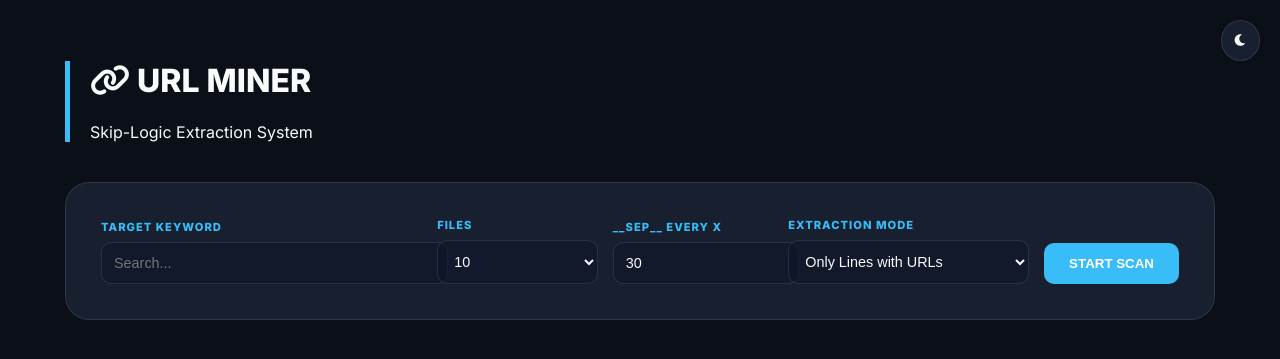
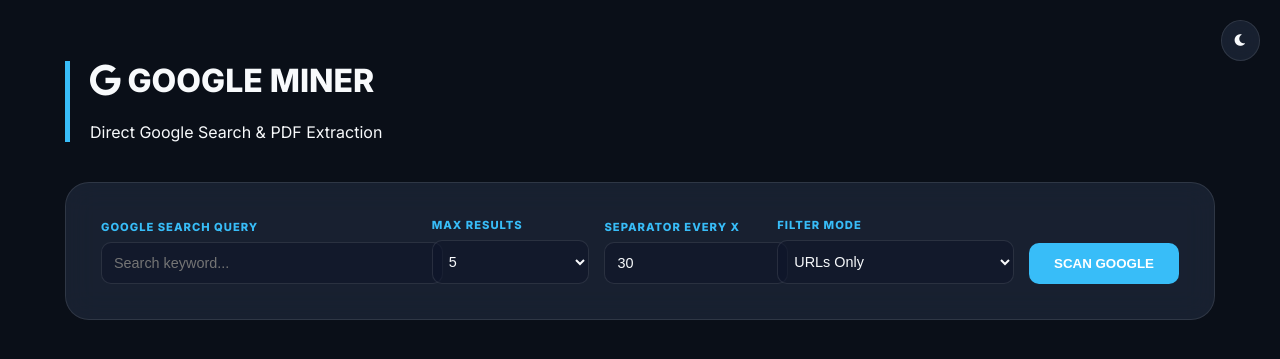
Before and after one commit to be3beke/PDFExtractor, a Flask app: page / in a window 1280 px wide. Shown: the top 359 px of the page. Run offline with Flask 3, Linux system fonts and the light colour scheme.

Commit message:
Update index.html

```diff
--- a/templates/index.html
+++ b/templates/index.html
@@ -2,7 +2,7 @@
 <html lang="en">
 <head>
     <meta charset="UTF-8">
-    <title>URL Intel Collector</title>
+    <title>Google PDF Miner</title>
     <link href="https://cdnjs.cloudflare.com/ajax/libs/font-awesome/6.0.0/css/all.min.css" rel="stylesheet">
     <link rel="stylesheet" href="{{ url_for('static', filename='style.css') }}">
 </head>
@@ -11,47 +11,46 @@
 
     <div class="container">
         <header class="dashboard-header">
-            <h1><i class="fa-solid fa-link"></i> URL MINER</h1>
-            <p>Skip-Logic Extraction System</p>
+            <h1><i class="fa-brands fa-google"></i> GOOGLE MINER</h1>
+            <p>Direct Google Search & PDF Extraction</p>
         </header>
 
         <div class="search-card">
             <form action="/" method="POST" onsubmit="startTracking()">
                 <div class="form-row">
-                    <div class="form-group"><label>Target Keyword</label><input type="text" name="keyword" placeholder="Search..." required></div>
+                    <div class="form-group"><label>Google Search Query</label><input type="text" name="keyword" placeholder="Search keyword..." required></div>
                     <div class="form-group">
-                        <label>Files</label>
+                        <label>Max Results</label>
                         <select name="limit">
-                            <option value="10">10</option><option value="50">50</option>
-                            <option value="100">100</option><option value="300">300</option>
+                            <option value="5">5</option>
+                            <option value="10">10</option>
+                            <option value="20">20</option>
                         </select>
                     </div>
-                    <div class="form-group"><label>__SEP__ Every X</label><input type="number" name="line_interval" value="30"></div>
+                    <div class="form-group"><label>Separator Every X</label><input type="number" name="line_interval" value="30"></div>
                     <div class="form-group">
-                        <label>Extraction Mode</label>
+                        <label>Filter Mode</label>
                         <select name="filter_mode">
-                            <option value="urls_only">Only Lines with URLs</option>
+                            <option value="urls_only">URLs Only</option>
                             <option value="leads_only">URLs + Pro Emails</option>
                         </select>
                     </div>
-                    <button type="submit" class="btn-primary">START SCAN</button>
+                    <button type="submit" class="btn-primary">SCAN GOOGLE</button>
                 </div>
             </form>
         </div>
-
         {% if show_download %}
         <div style="display:flex; justify-content:space-between; align-items:center; margin-top:40px;">
-            <h2>Collection Results</h2>
+            <h2>Mined Data</h2>
             <textarea id="rawBuffer" style="display:none;">{{ full_content }}</textarea>
             <button onclick="downloadLocal()" class="btn-primary" style="background:var(--accent-success); border:none;">
-                <i class="fa-solid fa-file-download"></i> SAVE .TXT
+                <i class="fa-solid fa-file-download"></i> SAVE DATA
             </button>
         </div>
-
         <div class="grid-results">
             {% for item in results %}
             <div class="result-card" style="opacity: {{ '1' if item.status == 'Success' else '0.5' }};">
-                <h3 style="font-size:0.75rem;">{{ item.title[:45] }}</h3>
+                <h3 style="font-size:0.75rem;">{{ item.title }}</h3>
                 <p style="font-size:0.65rem; color:var(--text-dim);">{{ item.status }}</p>
                 <div class="status-bar {{ 'success' if item.status == 'Success' else 'fail' }}"></div>
             </div>
@@ -62,7 +61,7 @@
 
     <div id="loader" class="loader-overlay" style="display:none;">
         <div class="spinner"></div>
-        <h2 id="p-status">Analyzing PDF Data...</h2>
+        <h2 id="p-status">Google is searching...</h2>
         <div class="progress-bar-bg"><div id="p-bar" class="progress-bar-fill"></div></div>
         <p><span id="p-percent">0</span>%</p>
     </div>
@@ -70,22 +69,19 @@
     <script>
         function downloadLocal() {
             const data = document.getElementById('rawBuffer').value;
-            if(!data.trim()) { alert("No URLs were found in this batch."); return; }
+            if(!data.trim()) return;
             const blob = new Blob([data], { type: 'text/plain' });
             const url = window.URL.createObjectURL(blob);
             const a = document.createElement('a');
-            a.href = url;
-            a.download = "url_filtered_data.txt";
+            a.href = url; a.download = "google_mined_data.txt";
             document.body.appendChild(a);
             a.click();
             window.URL.revokeObjectURL(url);
         }
-
         window.onload = function() {
             const buffer = document.getElementById('rawBuffer');
             if (buffer && buffer.value.trim().length > 0) { downloadLocal(); }
         };
-
         function startTracking() {
             document.getElementById('loader').style.display = 'flex';
             const es = new EventSource("/progress-stream");
@@ -98,7 +94,6 @@
                 if(d.status === "Completed") es.close();
             };
         }
-
         function toggleTheme() {
             document.body.classList.toggle('light-mode');
             const isL = document.body.classList.contains('light-mode');
```
